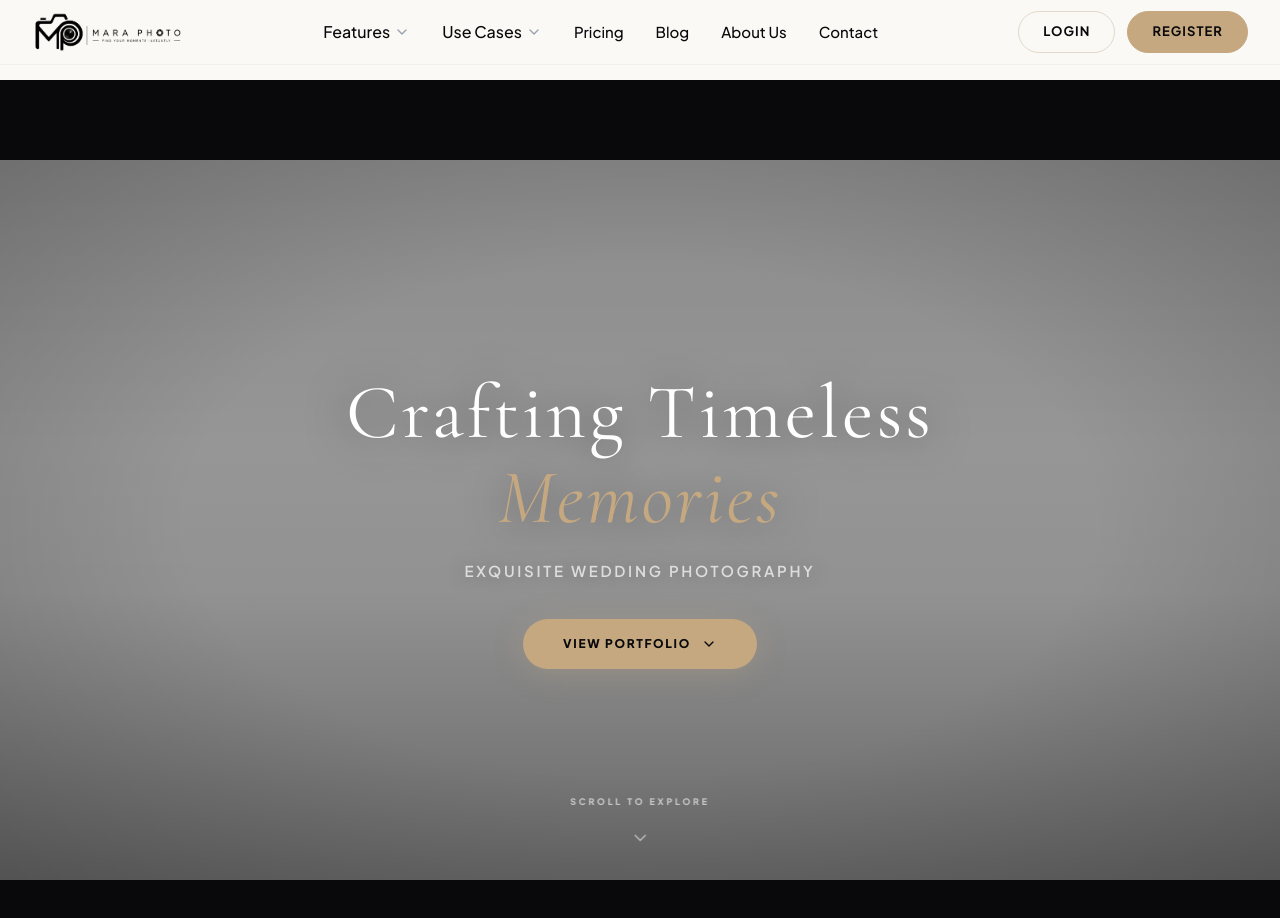
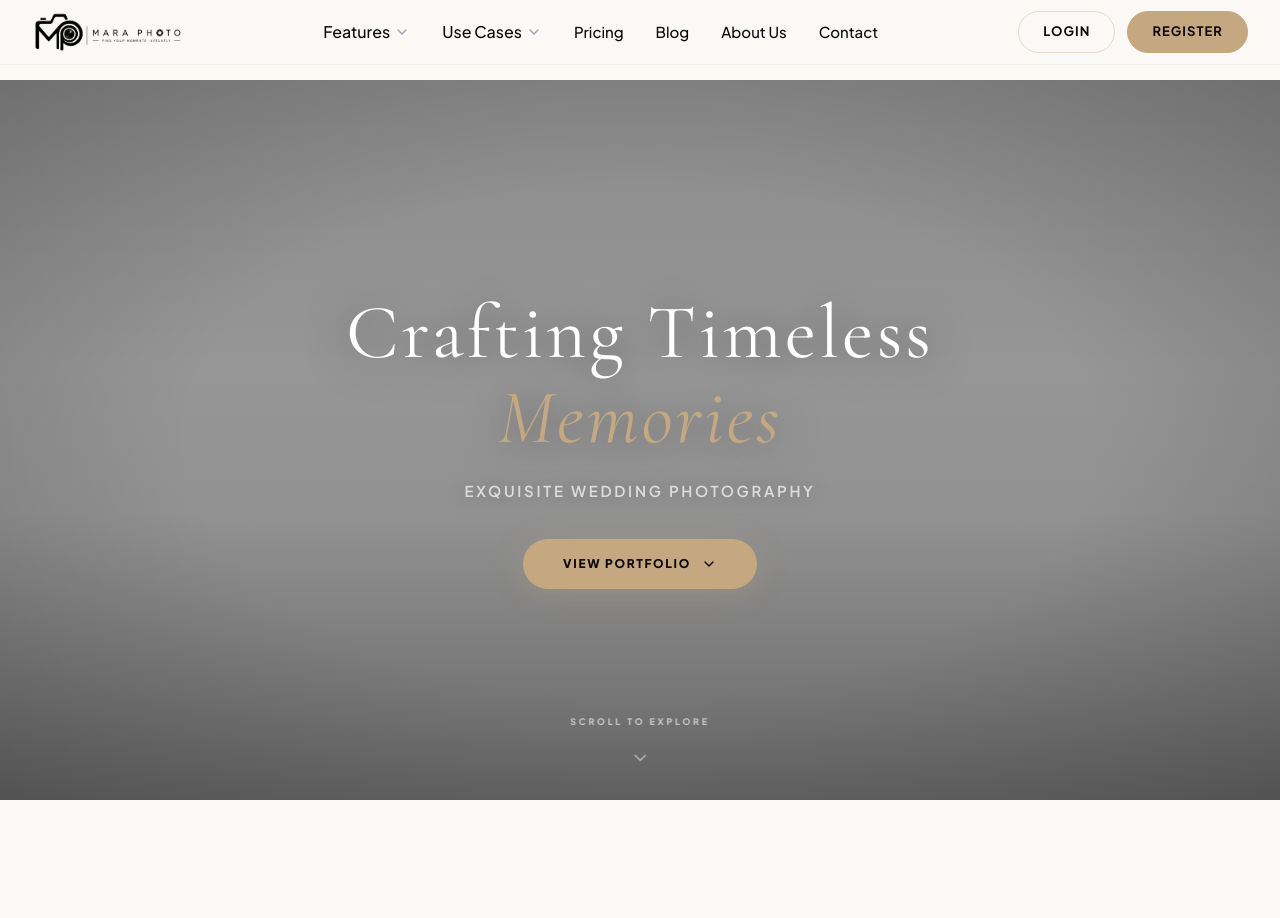
Before and after one commit to kukadiyabhargav5-pixel/meraphoto, a Next.js app: page / in a window 1280 px wide. Shown: the top 918 px of the page. Built offline with nearby package versions, Linux system fonts and the light colour scheme.

Commit message:
Rewrite CinematicHero: use position:fixed instead of position:sticky for reliable scroll-driven image sequence

```diff
--- a/src/components/CinematicHero.tsx
+++ b/src/components/CinematicHero.tsx
@@ -8,12 +8,7 @@ import { ChevronDown } from 'lucide-react';
 const FRAME_PREFIX = '/frames/frame_';
 const FRAME_EXT = '.png';
 const TOTAL_FRAMES = 240;
-const PRELOAD_BATCH_INITIAL = 240; // Preload all frames for 100% completion before hiding loader
-const PRELOAD_BATCH_SIZE = 25;
-const PRELOAD_BATCH_DELAY = 100; // ms between batches
-
-// Scroll indicator threshold
-const INDICATOR_HIDE_AT = 0.03;
+const HEADER_HEIGHT = 80; // px — matches the fixed header
 
 /* ─────────────── HELPERS ─────────────── */
 
@@ -32,11 +27,9 @@ function drawCover(ctx: CanvasRenderingContext2D, img: HTMLImageElement, cw: num
   let sx = 0, sy = 0, sw = iw, sh = ih;
 
   if (imgRatio > canvasRatio) {
-    // Image wider than canvas — crop sides
     sw = ih * canvasRatio;
     sx = (iw - sw) / 2;
   } else {
-    // Image taller than canvas — crop top/bottom
     sh = iw / canvasRatio;
     sy = (ih - sh) / 2;
   }
@@ -50,16 +43,28 @@ export default function CinematicHero() {
   const containerRef = useRef<HTMLDivElement>(null);
   const canvasRef = useRef<HTMLCanvasElement>(null);
   const imagesRef = useRef<(HTMLImageElement | null)[]>(new Array(TOTAL_FRAMES).fill(null));
-  const currentFrameRef = useRef<number>(0);
   const rafRef = useRef<number>(0);
   const lastDrawnFrameRef = useRef<number>(-1);
+  const progressRef = useRef<number>(0);
 
   const [isLoaded, setIsLoaded] = useState(false);
   const [scrollProgress, setScrollProgress] = useState(0);
-  const [scrollHeightPx, setScrollHeightPx] = useState(8000); // Default fallback
-  const [loadingProgress, setLoadingProgress] = useState(0);
+  const [isInView, setIsInView] = useState(true);
+  const [scrollHeight, setScrollHeight] = useState(8000);
 
-  // Preload images
+  // Calculate scroll height on mount
+  useEffect(() => {
+    function calcHeight() {
+      const isMobile = window.innerWidth < 768;
+      const pxPerFrame = isMobile ? window.innerHeight * 0.07 : window.innerHeight * 0.12;
+      setScrollHeight(TOTAL_FRAMES * pxPerFrame);
+    }
+    calcHeight();
+    window.addEventListener('resize', calcHeight);
+    return () => window.removeEventListener('resize', calcHeight);
+  }, []);
+
+  // Preload a single image
   const loadImage = useCallback((index: number): Promise<void> => {
     return new Promise((resolve) => {
       if (imagesRef.current[index]) {
@@ -73,7 +78,6 @@ export default function CinematicHero() {
         resolve();
       };
       img.onerror = () => {
-        // Still resolve to avoid blocking — will just skip this frame
         resolve();
       };
     });
@@ -85,50 +89,34 @@ export default function CinematicHero() {
     window.dispatchEvent(new Event('hero-start'));
 
     async function preloadAll() {
-      // Batch 1: Load first N frames immediately
-      const initialPromises: Promise<void>[] = [];
-      const initialBatchSize = Math.min(PRELOAD_BATCH_INITIAL, TOTAL_FRAMES);
-      let initialLoadedCount = 0;
+      let loadedCount = 0;
+      const BATCH = 20;
 
-      for (let i = 0; i < initialBatchSize; i++) {
-        initialPromises.push(
+      for (let start = 0; start < TOTAL_FRAMES && !cancelled; start += BATCH) {
+        const end = Math.min(start + BATCH, TOTAL_FRAMES);
+        const promises: Promise<void>[] = [];
+        for (let i = start; i < end; i++) {
+          promises.push(
             loadImage(i).then(() => {
-            initialLoadedCount++;
-            const prog = Math.floor((initialLoadedCount / initialBatchSize) * 100);
-            setLoadingProgress(prog);
+              loadedCount++;
+              const prog = Math.floor((loadedCount / TOTAL_FRAMES) * 100);
               window.dispatchEvent(new CustomEvent('hero-loading', { detail: { progress: prog } }));
             })
           );
         }
-      await Promise.all(initialPromises);
+        await Promise.all(promises);
+        if (start + BATCH < TOTAL_FRAMES) {
+          await new Promise(r => setTimeout(r, 50));
+        }
+      }
 
       if (cancelled) return;
       setIsLoaded(true);
       window.dispatchEvent(new Event('hero-loaded'));
-
-      // Batch 2+: Load remaining frames progressively
-      let loaded = PRELOAD_BATCH_INITIAL;
-      while (loaded < TOTAL_FRAMES && !cancelled) {
-        const batchEnd = Math.min(loaded + PRELOAD_BATCH_SIZE, TOTAL_FRAMES);
-        const batchPromises: Promise<void>[] = [];
-        for (let i = loaded; i < batchEnd; i++) {
-          batchPromises.push(loadImage(i));
-        }
-        await Promise.all(batchPromises);
-        loaded = batchEnd;
-
-        // Small delay between batches to avoid overwhelming the browser
-        if (loaded < TOTAL_FRAMES) {
-          await new Promise(r => setTimeout(r, PRELOAD_BATCH_DELAY));
-        }
-      }
     }
 
     preloadAll();
-
-    return () => {
-      cancelled = true;
-    };
+    return () => { cancelled = true; };
   }, [loadImage]);
 
   // Canvas resize handler
@@ -137,25 +125,16 @@ export default function CinematicHero() {
     if (!canvas) return;
 
     function resize() {
-      const container = containerRef.current;
-      const sticky = container?.querySelector('.hero-sticky') || container;
-      if (!canvas || !sticky) return;
-      const dpr = Math.max(2, window.devicePixelRatio || 1); // minimum 2x for crisp rendering
-
-      const w = sticky.clientWidth;
-      const h = sticky.clientHeight;
+      if (!canvas) return;
+      const dpr = Math.min(2, window.devicePixelRatio || 1);
+      const w = window.innerWidth;
+      const h = window.innerHeight - HEADER_HEIGHT;
 
       canvas.width = w * dpr;
       canvas.height = h * dpr;
-      // We don't set inline style width/height so CSS 100% takes over, avoiding gap issues.
+      canvas.style.width = w + 'px';
+      canvas.style.height = h + 'px';
 
-      // Calculate responsive scroll height in pixels (avoids vh jumping on mobile)
-      const isMobile = window.innerWidth < 768;
-      // 7% of screen height per frame on mobile (fast scroll), 12% on desktop
-      const pxPerFrame = isMobile ? window.innerHeight * 0.07 : window.innerHeight * 0.12;
-      setScrollHeightPx(TOTAL_FRAMES * pxPerFrame);
-
-      // Force redraw on resize
       lastDrawnFrameRef.current = -1;
     }
 
@@ -182,23 +161,30 @@ export default function CinematicHero() {
         return;
       }
 
-      // Calculate scroll progress within the hero container
       const rect = container.getBoundingClientRect();
-      const scrollableHeight = container.offsetHeight - window.innerHeight;
+      const containerHeight = container.offsetHeight;
+      const viewportHeight = window.innerHeight;
 
+      // Is the scroll container visible?
+      const visible = rect.bottom > HEADER_HEIGHT && rect.top < viewportHeight;
+      setIsInView(visible);
+
+      // Calculate progress: 0 when top of container reaches top of screen,
+      // 1 when bottom of container reaches bottom of screen
+      const scrollableDistance = containerHeight - viewportHeight + HEADER_HEIGHT;
       let progress = 0;
-      if (scrollableHeight > 0) {
-        progress = Math.max(0, Math.min(1, -rect.top / scrollableHeight));
+      if (scrollableDistance > 0) {
+        progress = Math.max(0, Math.min(1, -(rect.top - HEADER_HEIGHT) / scrollableDistance));
       }
+
+      progressRef.current = progress;
+      setScrollProgress(progress);
 
       // Map progress to frame index
       const frameIndex = Math.min(
         TOTAL_FRAMES - 1,
         Math.max(0, Math.floor(progress * TOTAL_FRAMES))
       );
-
-      currentFrameRef.current = frameIndex;
-      setScrollProgress(progress);
 
       // Only redraw if frame changed
       if (frameIndex !== lastDrawnFrameRef.current) {
@@ -238,33 +224,42 @@ export default function CinematicHero() {
     }
   }, [isLoaded]);
 
-  // Compute visibility
-  const indicatorHidden = scrollProgress > INDICATOR_HIDE_AT;
-
-  // Subtle cinematic scale (1.02 → 1.00 over sequence)
+  const indicatorHidden = scrollProgress > 0.03;
   const scale = 1.02 - 0.02 * scrollProgress;
 
   return (
+    <>
+      {/* ── Fixed viewport: canvas + overlays stay on screen ── */}
+      {isInView && (
         <div
-      ref={containerRef}
-      className="hero-scroll-container"
-      style={{ height: `${scrollHeightPx}px` }}
+          style={{
+            position: 'fixed',
+            top: HEADER_HEIGHT,
+            left: 0,
+            right: 0,
+            bottom: 0,
+            zIndex: 2,
+            background: '#09090b',
+            overflow: 'hidden',
+          }}
         >
-      <div className="hero-sticky">
           {/* Canvas */}
           <canvas
             ref={canvasRef}
-          className="hero-canvas"
-          style={{ transform: `scale(${scale})`, transformOrigin: 'center center' }}
+            style={{
+              position: 'absolute',
+              top: 0,
+              left: 0,
+              display: 'block',
+              transform: `scale(${scale})`,
+              transformOrigin: 'center center',
+            }}
           />
 
           {/* Cinematic Overlay */}
           <div className="hero-cinematic-overlay" />
 
-        {/* Loading Overlay removed as GlobalLoader handles it now */}
-        <div className="hidden" />
-
-        {/* Intro Text Overlay */}
+          {/* Intro Text */}
           <div className={`hero-text-intro ${scrollProgress > 0.05 ? 'hero-text-hidden' : ''}`}>
             <h1 className="hero-intro-headline">
               Crafting Timeless<br /><em>Memories</em>
@@ -279,7 +274,7 @@ export default function CinematicHero() {
             </button>
           </div>
 
-        {/* Final Text Overlay */}
+          {/* Final Text */}
           <div className={`hero-text-final ${scrollProgress > 0.95 ? 'hero-text-visible' : ''}`}>
             <span className="hero-final-brand">Mara Photo</span>
             <h2 className="hero-final-headline">Your Story,<br /><em>Beautifully Told</em>.</h2>
@@ -290,15 +285,11 @@ export default function CinematicHero() {
             </a>
           </div>
 
-
-
           {/* Scroll Indicator */}
           <div className={`hero-scroll-indicator ${indicatorHidden ? 'hero-indicator-hidden' : ''}`}>
             <span className="hero-scroll-indicator-text">Scroll to Explore</span>
             <ChevronDown className="hero-scroll-indicator-arrow" />
           </div>
-
-
 
           {/* Progress Bar */}
           <div
@@ -306,6 +297,19 @@ export default function CinematicHero() {
             style={{ width: `${scrollProgress * 100}%` }}
           />
         </div>
-    </div>
+      )}
+
+      {/* ── Invisible scroll spacer ── */}
+      <div
+        ref={containerRef}
+        style={{
+          position: 'relative',
+          width: '100%',
+          height: scrollHeight,
+          background: 'transparent',
+          zIndex: 1,
+        }}
+      />
+    </>
   );
 }
```
Lines whose indentation alone changed are shown as unchanged.
